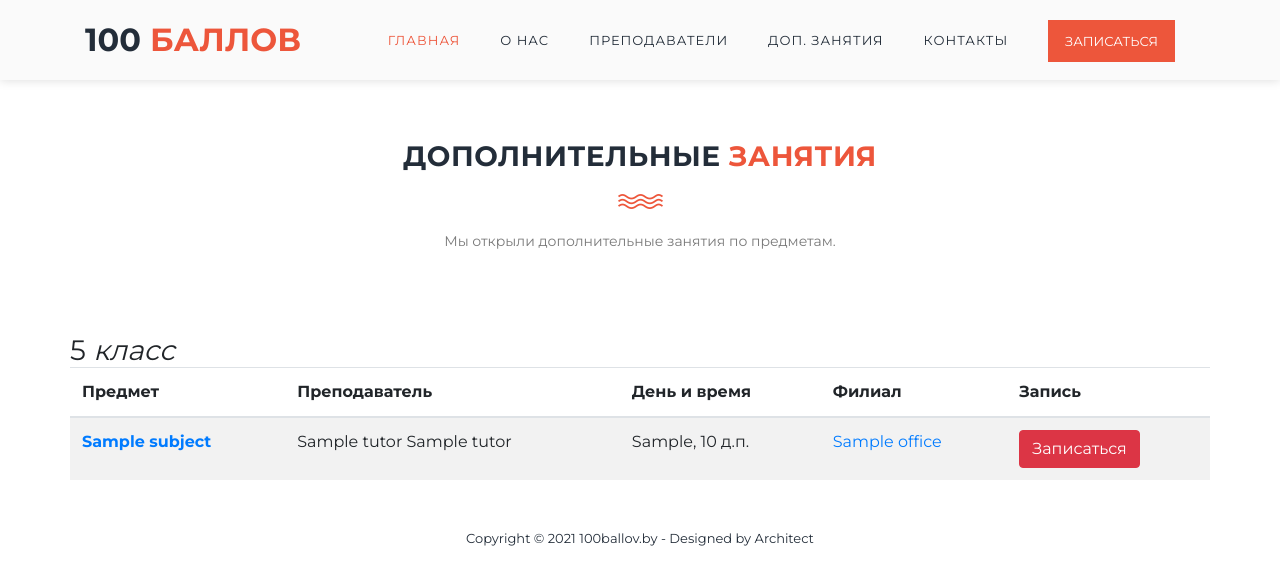
After one commit to GreatRaksin/Django_school_site, a Django app: page /dopolnitelnie-zanyatia/ in a window 1280 px wide. The commit adds this page. Shown: the top 585 px of the page. Run offline with Django 3.2, Linux system fonts and the light colour scheme; tables that the repository leaves empty hold one stand-in row (values such as "Sample post"); some libraries are stand-ins or nearby versions.

Commit message:
Merging changes

```diff
--- a/school/urls.py
+++ b/school/urls.py
@@ -5,4 +5,5 @@ from . import views
 urlpatterns = [
     path('', views.index, name='index'),
     path('tutors/', views.tutors, name='tutors'),
+    path('dopolnitelnie-zanyatia/', views.extra_lessons, name='dop'),
 ]
--- a/school/views.py
+++ b/school/views.py
@@ -1,24 +1,46 @@
 from django.shortcuts import render
-from .models import Tutor, Features
+from .models import Tutor, Features, Offices, Lessons
 from .forms import TutorSelectForm
 
 
 # Create your views here.
 def index(request):
-    features = Features.objects.filter(is_active=True)
+    features = Features.objects.filter(is_active=True).order_by('order')
     return render(request, 'index.html', {'title': 'Занятия по школьной программе в 100 баллов',
                                           'features': features})
 
 
 def tutors(request):
     form = TutorSelectForm()
-    town = request.GET.get('office')
-    predm = request.GET.get('subject')
+    town = request.GET.get('office',)
+    office_name = Offices.objects.filter(id=town)
 
-    if town and predm:
-        tutors = Tutor.objects.filter(office=town, subject=predm, school=True)
+
+    if town:
+        tutors = Tutor.objects.filter(office=town, school=True)
+
     else:
         tutors = Tutor.objects.filter(school=True)
 
     return render(request, 'tutors.html', {'form': form,
-                                           'tutors': tutors})
+                                           'tutors': tutors,
+        'office': office_name,
+    })
+
+def extra_lessons(request):
+    lessons_5 = Lessons.objects.filter(is_active=True, forms=1)
+    lessons_6 = Lessons.objects.filter(is_active=True, forms=2)
+    lessons_7 = Lessons.objects.filter(is_active=True, forms=3)
+    lessons_8 = Lessons.objects.filter(is_active=True, forms=4)
+    lessons_9 = Lessons.objects.filter(is_active=True, forms=5)
+    lessons_10 = Lessons.objects.filter(is_active=True, forms=6)
+    lessons_11 = Lessons.objects.filter(is_active=True, forms=7)
+
+    return render(request, 'lessons.html', {'l_5': lessons_5,
+                                            'l_6': lessons_6,
+                                            'l_7': lessons_7,
+                                            'l_8': lessons_8,
+                                            'l_9': lessons_9,
+                                            'l_10': lessons_10,
+                                            'l_11': lessons_11,
+                                            })
--- a/templates/base.html
+++ b/templates/base.html
@@ -57,6 +57,7 @@
                         <li class="scroll-to-section"><a href="{% url 'index' %}#top" class="active">Главная</a></li>
                         <li class="scroll-to-section"><a href="{% url 'index' %}#features">О нас</a></li>
                         <li class="scroll-to-section"><a href="{% url 'tutors' %}#tutors">Преподаватели</a></li>
+                        <li class="scroll-to-section"><a href="{% url 'dop' %}#active">Доп. занятия</a></li>
                         <li class="scroll-to-section"><a href="{% url 'index' %}#contacts">Контакты</a></li>
                         <li class="main-button"><a href="{% url 'index'%}#contacts">Записаться</a></li>
                     </ul>
--- /dev/null
+++ b/templates/lessons.html
@@ -0,0 +1,296 @@
+{% extends 'base.html' %}
+{% load static %}
+
+{% block content %}
+
+<!-- ***** Features Item Start ***** -->
+<section class="section">
+    <div class="container">
+        <div class="row">
+            <div class="col-lg-6 offset-lg-3">
+                <div class="section-heading" id="active">
+                    <h2>Дополнительные <em>занятия</em></h2>
+                    <img src="{% static 'site/images/line-dec.png' %}" alt="waves">
+                    <p>Мы открыли дополнительные занятия по предметам.</p>
+                </div>
+            </div>
+        </div>
+        <div class="row">
+
+            {% if l_5 %}
+
+            <h3>5 <em>класс</em></h3>
+
+            <table class="table table-striped table-responsive-md">
+                <thead>
+                <tr>
+                    <th scope="col">Предмет</th>
+                    <th scope="col">Преподаватель</th>
+                    <th scope="col">День и время</th>
+                    <th scope="col">Филиал</th>
+                    <th scope="col">Запись</th>
+                </tr>
+                </thead>
+                <tbody>
+                {% for lesson in l_5 %}
+
+                <tr>
+                    <th scope="row">
+                        <a data-toggle="collapse" href="#{{ lesson.subject.subj_code }}" role="button" aria-expanded="false" aria-controls="collapseExample">
+                            {{ lesson.subject }}
+                        </a>
+                        <div class="collapse" id="{{ lesson.subject.subj_code }}">
+                            <div class="card card-body">
+                                {{ lesson.description|safe }}
+                            </div>
+                        </div>
+                    </th>
+                    <td>{{ lesson.tutor }}</td>
+                    <td>{{ lesson.day.capitalize }}, {{ lesson.time }}</td>
+                    <td><a href="{{ lesson.office.map_url }}" target="_blank">{{ lesson.office.name }}</a></td>
+                    <td><a href="{{ lesson.link }}" target="_blank" class="btn btn-danger">Записаться</a></td>
+                </tr>
+
+                {% endfor %}
+                </tbody>
+            </table>
+
+            {% endif %}
+
+
+            {% if l_6 %}
+            <h3>6 <em>класс</em></h3>
+
+            <table class="table table-striped table-responsive-md">
+                <thead>
+                <tr>
+                    <th scope="col">Предмет</th>
+                    <th scope="col">Преподаватель</th>
+                    <th scope="col">День и время</th>
+                    <th scope="col">Филиал</th>
+                    <th scope="col">Запись</th>
+                </tr>
+                </thead>
+                <tbody>
+                {% for lesson in l_6 %}
+
+                <tr>
+                    <th scope="row">
+                        <a data-toggle="collapse" href="#{{ lesson.subject.subj_code }}" role="button" aria-expanded="false" aria-controls="collapseExample">
+                            {{ lesson.subject }}
+                        </a>
+                        <div class="collapse" id="{{ lesson.subject.subj_code }}">
+                            <div class="card card-body">
+                                {{ lesson.description|safe }}
+                            </div>
+                        </div>
+                    </th>
+                    <td>{{ lesson.tutor }}</td>
+                    <td>{{ lesson.day.capitalize }}, {{ lesson.time }}</td>
+                    <td><a href="{{ lesson.office.map_url }}" target="_blank">{{ lesson.office.name }}</a></td>
+                    <td><a href="{{ lesson.link }}" target="_blank" class="btn btn-danger">Записаться</a></td>
+                </tr>
+
+                {% endfor %}
+                </tbody>
+            </table>
+            {% endif %}
+
+            {% if l_7 %}
+            <h3>7 <em>класс</em></h3>
+
+            <table class="table table-striped table-responsive-md">
+                <thead>
+                <tr>
+                    <th scope="col">Предмет</th>
+                    <th scope="col">Преподаватель</th>
+                    <th scope="col">День и время</th>
+                    <th scope="col">Филиал</th>
+                    <th scope="col">Запись</th>
+                </tr>
+                </thead>
+                <tbody>
+                {% for lesson in l_7 %}
+
+                <tr>
+                    <th scope="row">
+                        <a data-toggle="collapse" href="#{{ lesson.subject.subj_code }}" role="button" aria-expanded="false" aria-controls="collapseExample">
+                            {{ lesson.subject }}
+                        </a>
+                        <div class="collapse" id="{{ lesson.subject.subj_code }}">
+                            <div class="card card-body">
+                                {{ lesson.description|safe }}
+                            </div>
+                        </div>
+                    </th>
+                    <td>{{ lesson.tutor }}</td>
+                    <td>{{ lesson.day.capitalize }}, {{ lesson.time }}</td>
+                    <td><a href="{{ lesson.office.map_url }}" target="_blank">{{ lesson.office.name }}</a></td>
+                    <td><a href="{{ lesson.link }}" target="_blank" class="btn btn-danger">Записаться</a></td>
+                </tr>
+
+                {% endfor %}
+                </tbody>
+            </table>
+            {% endif %}
+
+            {% if l_8 %}
+            <h3>8 <em>класс</em></h3>
+
+            <table class="table table-striped table-responsive-md">
+                <thead>
+                <tr>
+                    <th scope="col">Предмет</th>
+                    <th scope="col">Преподаватель</th>
+                    <th scope="col">День и время</th>
+                    <th scope="col">Филиал</th>
+                    <th scope="col">Запись</th>
+                </tr>
+                </thead>
+                <tbody>
+                {% for lesson in l_8 %}
+
+                <tr>
+                    <th scope="row">
+                        <a data-toggle="collapse" href="#{{ lesson.subject.subj_code }}" role="button" aria-expanded="false" aria-controls="collapseExample">
+                            {{ lesson.subject }}
+                        </a>
+                        <div class="collapse" id="{{ lesson.subject.subj_code }}">
+                            <div class="card card-body">
+                                {{ lesson.description|safe }}
+                            </div>
+                        </div>
+                    </th>
+                    <td>{{ lesson.tutor }}</td>
+                    <td>{{ lesson.day.capitalize }}, {{ lesson.time }}</td>
+                    <td><a href="{{ lesson.office.map_url }}" target="_blank">{{ lesson.office.name }}</a></td>
+                    <td><a href="{{ lesson.link }}" target="_blank" class="btn btn-danger">Записаться</a></td>
+                </tr>
+
+                {% endfor %}
+                </tbody>
+            </table>
+
+            {% endif %}
+
+            {% if l_9 %}
+            <h3>9 <em>класс</em></h3>
+
+            <table class="table table-striped table-responsive-md">
+                <thead>
+                <tr>
+                    <th scope="col">Предмет</th>
+                    <th scope="col">Преподаватель</th>
+                    <th scope="col">День и время</th>
+                    <th scope="col">Филиал</th>
+                    <th scope="col">Запись</th>
+                </tr>
+                </thead>
+                <tbody>
+                {% for lesson in l_9 %}
+
+                <tr>
+                    <th scope="row">
+                        <a data-toggle="collapse" href="#{{ lesson.subject.subj_code }}" role="button" aria-expanded="false" aria-controls="collapseExample">
+                            {{ lesson.subject }}
+                        </a>
+                        <div class="collapse" id="{{ lesson.subject.subj_code }}">
+                            <div class="card card-body">
+                                {{ lesson.description|safe }}
+                            </div>
+                        </div>
+                    </th>
+                    <td>{{ lesson.tutor }}</td>
+                    <td>{{ lesson.day.capitalize }}, {{ lesson.time }}</td>
+                    <td><a href="{{ lesson.office.map_url }}" target="_blank">{{ lesson.office.name }}</a></td>
+                    <td><a href="{{ lesson.link }}" target="_blank" class="btn btn-danger">Записаться</a></td>
+                </tr>
+
+                {% endfor %}
+                </tbody>
+            </table>
+            {% endif %}
+
+            {% if l_10 %}
+
+
+            <h3>10 <em>класс</em></h3>
+
+            <table class="table table-striped table-responsive-md">
+                <thead>
+                <tr>
+                    <th scope="col">Предмет</th>
+                    <th scope="col">Преподаватель</th>
+                    <th scope="col">День и время</th>
+                    <th scope="col">Филиал</th>
+                    <th scope="col">Запись</th>
+                </tr>
+                </thead>
+                <tbody>
+                {% for lesson in l_10 %}
+
+                <tr>
+                    <th scope="row">
+                        <a data-toggle="collapse" href="#{{ lesson.subject.subj_code }}" role="button" aria-expanded="false" aria-controls="collapseExample">
+                            {{ lesson.subject }}
+                        </a>
+                        <div class="collapse" id="{{ lesson.subject.subj_code }}">
+                            <div class="card card-body">
+                                {{ lesson.description|safe }}
+                            </div>
+                        </div>
+                    </th>
+                    <td>{{ lesson.tutor }}</td>
+                    <td>{{ lesson.day.capitalize }}, {{ lesson.time }}</td>
+                    <td><a href="{{ lesson.office.map_url }}" target="_blank">{{ lesson.office.name }}</a></td>
+                    <td><a href="{{ lesson.link }}" target="_blank" class="btn btn-danger">Записаться</a></td>
+                </tr>
+
+                {% endfor %}
+                </tbody>
+            </table>
+            {% endif %}
+
+            {% if l_11 %}
+            <h3>11 <em>класс</em></h3>
+
+            <table class="table table-striped table-responsive-md">
+                <thead>
+                <tr>
+                    <th scope="col">Предмет</th>
+                    <th scope="col">Преподаватель</th>
+                    <th scope="col">День и время</th>
+                    <th scope="col">Филиал</th>
+                    <th scope="col">Запись</th>
+                </tr>
+                </thead>
+                <tbody>
+                {% for lesson in l_11 %}
+
+                <tr>
+                    <th scope="row">
+                        <a data-toggle="collapse" href="#{{ lesson.subject.subj_code }}" role="button" aria-expanded="false" aria-controls="collapseExample">
+                            {{ lesson.subject }}
+                        </a>
+                        <div class="collapse" id="{{ lesson.subject.subj_code }}">
+                            <div class="card card-body">
+                                {{ lesson.description|safe }}
+                            </div>
+                        </div>
+                    </th>
+                    <td>{{ lesson.tutor }}</td>
+                    <td>{{ lesson.day.capitalize }}, {{ lesson.time }}</td>
+                    <td><a href="{{ lesson.office.map_url }}" target="_blank">{{ lesson.office.name }}</a></td>
+                    <td><a href="{{ lesson.link }}" target="_blank" class="btn btn-danger">Записаться</a></td>
+                </tr>
+
+                {% endfor %}
+                </tbody>
+            </table>
+            {% endif %}
+
+        </div>
+    </div>
+</section>
+
+{% endblock %}
```
Also changed, not shown: school/admin.py (+9 -2 lines), school/models.py (+19 -4 lines).
